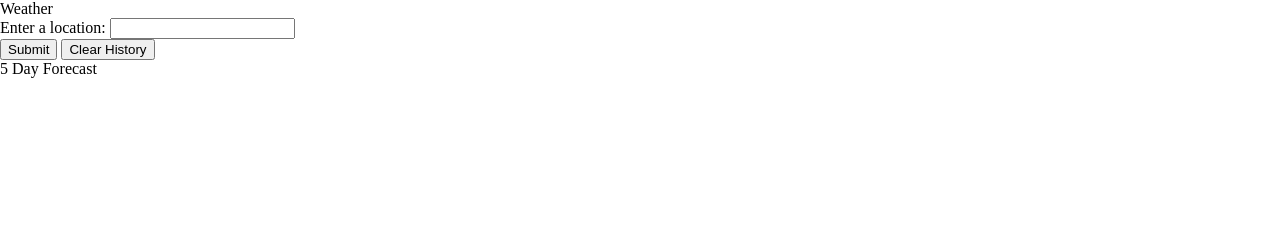
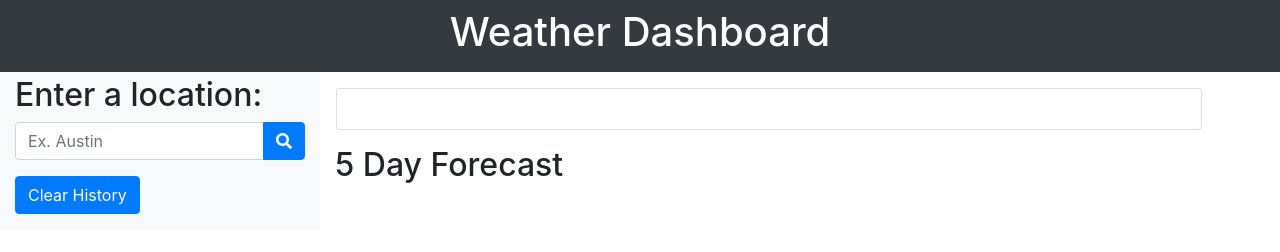
Before and after one commit to MasonMags/Weather-Dashboard, a plain HTML site: page index.html in a window 1280 px wide. Drawn offline with nearby package versions, Linux system fonts and the light colour scheme.

Commit message:
added bootstrap for styling

```diff
--- a/assets/script.js
+++ b/assets/script.js
@@ -32,6 +32,7 @@ function fetchCurrentData(cityName) {
 
         //Displays the name of the city
         cityName.textContent = data.name
+        cityName.classList.add("city-name", "align-middle")
 
         // Displays the date in M/DD/YYYY format
         var utcSeconds = data.dt;
@@ -44,20 +45,20 @@ function fetchCurrentData(cityName) {
 
         // Displays temperature
         weatherCurrentTemp.textContent = "Temperature: " + forecast.temp
-        weatherCurrentTemp.classList.add("weather-current-temp");
+        //weatherCurrentTemp.classList.add("weather-current-temp");
 
         // Displays humidity
         weatherHumidity.textContent = "Humidity: " + forecast.humidity + "%"
-        weatherHumidity.classList.add("weather-humidity");
+        //weatherHumidity.classList.add("weather-humidity");
 
         // Displays wind speed
         weatherWind.textContent =  "Wind: " + data.wind.speed + " MPH"
-        weatherWind.classList.add("weather-max-temp");
+       // weatherWind.classList.add("weather-max-temp");
 
         // Displays corresponding icon
         iconimport = iconURL.concat(icon)
         weatherIcon.setAttribute("src" , iconimport+".png")
-        weatherIcon.classList.add("weather-icon");
+        //weatherIcon.classList.add("weather-icon");
 
         // Appends data to the container
         weatherContainer.append(cityName, weatherDate, weatherCurrentTemp, weatherHumidity, weatherWind)
@@ -92,6 +93,9 @@ function fetchForecastData(cityName) {
         // Loops through and displays data
     for (var i = 3; i < forecast.length; i+=8) {
 
+        var forecastCard = document.createElement('div')
+        forecastCard.classList.add("col-md-2", "forecast", "bg-primary", "text-white", "m-2", "rounded")
+
         // Displays each date in M/DD/YYYY format
         var date = document.createElement('p')
         var forecastDate = new Date(forecast[i].dt_txt)
@@ -99,22 +103,22 @@ function fetchForecastData(cityName) {
         var day = forecastDate.getDate()
         var year = forecastDate.getFullYear()
         date.textContent = month + "/" + day + "/" + year
-        forecastContainer.append(date);
+        forecastCard.append(date);
 
         // Displays temperature at specified hour
         var temp = document.createElement('p')
         temp.textContent = "Temperature: " + forecast[i].main.temp + "° F"
-        forecastContainer.append(temp);
+        forecastCard.append(temp);
 
         // Displays wind speed
         var wind = document.createElement('p')
         wind.textContent = "Wind: " + forecast[i].wind.speed + " MPH"
-        forecastContainer.append(wind)
+        forecastCard.append(wind)
 
         // Displays humidity
         var humidity = document.createElement('p')
         humidity.textContent = "Humidity: " + forecast[i].main.humidity + "%"
-        forecastContainer.append(humidity)
+        forecastCard.append(humidity)
 
         // Displays weather icons
         var weatherIcon = document.createElement("img")
@@ -122,7 +126,12 @@ function fetchForecastData(cityName) {
         var icon = forecast[i].weather[0].icon
         var iconImport = iconURL.concat(icon)
         weatherIcon.setAttribute("src", iconImport + ".png" )
-        forecastContainer.append(weatherIcon)
+        forecastCard.append(weatherIcon)
+
+        forecastContainer.append(forecastCard)
+
+        // forecastContainer.classList.add("col-md-2", "forecast", "bg-primary", "text-white", "m-2", "rounded")
+
     }
     })
 };
--- a/index.html
+++ b/index.html
@@ -7,29 +7,51 @@
     <title>Weather Dashboard </title>
     <link rel="stylesheet" href="./assets/reset.css">
     <link rel="stylesheet" href="./assets/styles.css">
+    <link rel="stylesheet" href="https://stackpath.bootstrapcdn.com/bootstrap/4.3.1/css/bootstrap.min.css" crossorigin="anonymous">
+    <link rel="stylesheet" href="https://cdnjs.cloudflare.com/ajax/libs/font-awesome/5.11.2/css/all.min.css">
 </head>
+
 <body>
-    <main>
-        <div id="current-weather-container">
-            Weather
+    <header class="container-fluid text-center text-white bg-dark p-2">
+        <h1>Weather Dashboard</h1>
+    </header>
+
+<div class = "container-fluid">
+    <div class = "row">
+        <div id="search-container" class="col-lg-3 bg-light">
+            <h2 class="mt-1">Enter a location: </h2>
+            <div class="input-group mb-3">
+                <input type="text" class="form-control" placeholder="Ex. Austin" id="location-picker">
+                <div class="input-group-append">
+                    <button onclick="getSearchHistory()" class="btn btn-primary">
+                        <i class="fas fa-search"></i>
+                    </button>
+                </div>
+            </div>
+            <button class="btn btn-primary mb-3" id="clear-history">Clear History</button>
+            <form id = "history"></form>
         </div>
-    </main>
 
-    <div id="search-container" class="side-nav">
-        <p>Enter a location:
-            <input type="text" id="location-picker">
-        </p>
-        <button onclick="getSearchHistory()" class="submit-btn">Submit</button>
-        <button id="clear-history">Clear History</button>
-        <form id = "history">
 
-        </form>
 
+        <div class="col-lg-9">
+            <div class="row mr-0">
+                <div class="col-lg-11 card m-3">
+                    <!-- <h2>current weather</h2> -->
+                    <div class ="card-body" id="current-weather-container">
+                    </div>
+                </div>
+            </div>
+            <div class="row" id="fiveDayForDiv">
+                <div class="col-12">
+                    <h2>5 Day Forecast</h2>
+                </div>
+            </div>
+            <div class="row" id="forecast-container">
+            </div>
+        </div>
     </div>
-
-    <div id="forecast-container">
-        5 Day Forecast
-    </div>
+</div>
 
     <script src="./assets/script.js"></script>
 </body>
```
Also changed, not shown: assets/styles.css (+144 -0 lines).
